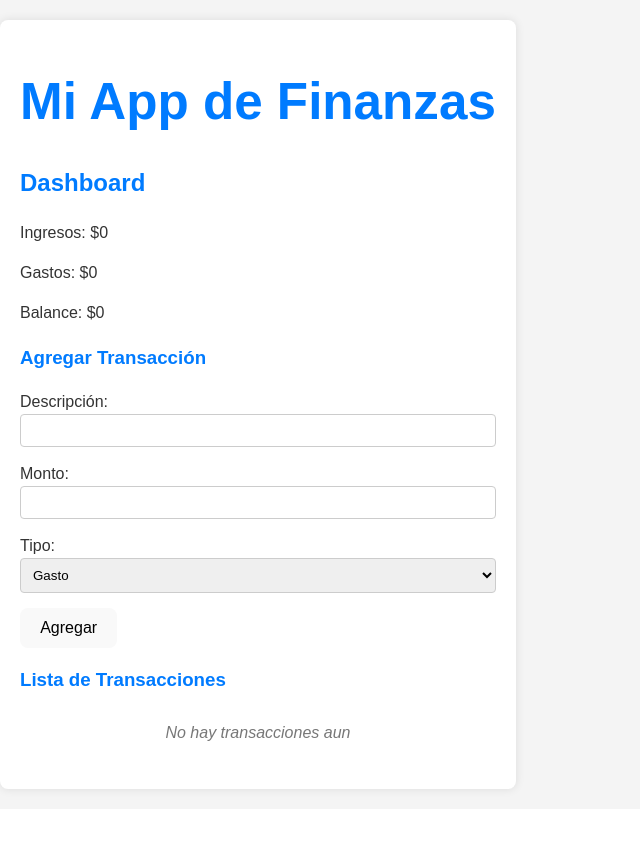
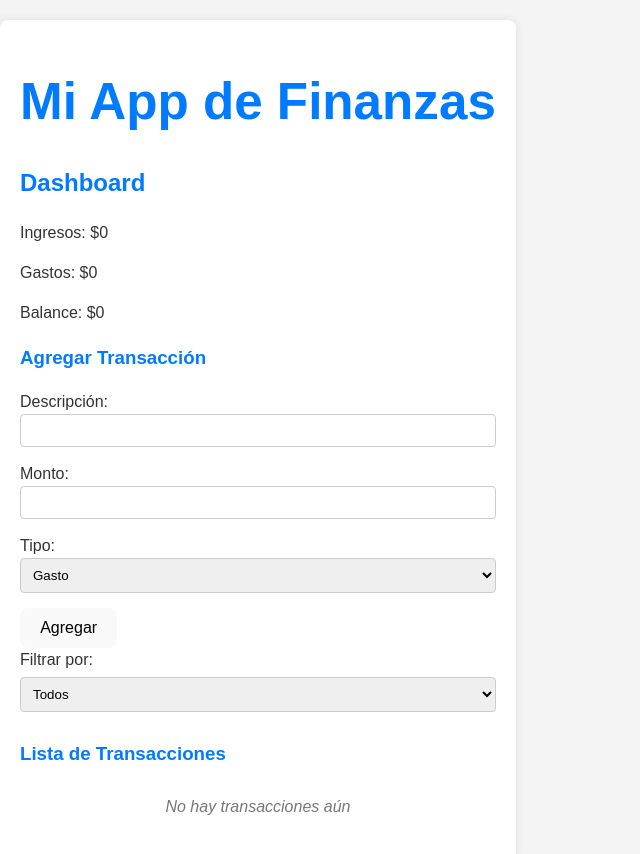
Before and after one commit to wrafael91/Finance-App, a React (Vite) app: page / in a window 1280 px wide. Shown: the top 854 px of the page, without its empty margins (0-640 px from the left). Before the commit the page ends 809 px from the top, so only its background shows below. Built offline with nearby package versions, Linux system fonts and the light colour scheme.

Commit message:
adding filters to transactions

```diff
--- a/src/App.jsx
+++ b/src/App.jsx
@@ -6,6 +6,7 @@ import './App.css';
 
 function App() {
   const [transactions, setTransactions] = useState([]);
+  const [filter, setFilter] = useState('all');
 
   const addTransaction = (newTransaction) => {
     const transaction = {
@@ -13,14 +14,22 @@ function App() {
       id: Date.now()
     };
     setTransactions([...transactions, transaction]);
+    console.log('Transacciones actuales:', [...transactions, transaction]);
   };
 
+  console.log('Filtro actual en App:', filter);
   return (
     <div className='container'>
       <h1>Mi App de Finanzas</h1>
       <Dashboard transactions={transactions} />
       <TransactionForm onAddTransaction={addTransaction} />
-      <TransactionList transactions={transactions} />
+        <label>Filtrar por:</label>
+          <select value={filter} onChange={(e) => setFilter(e.target.value)}>
+            <option value="all">Todos</option>
+            <option value="income">Ingresos</option>
+            <option value="expense">Gastos</option>
+          </select>
+      <TransactionList transactions={transactions} filter={filter}/>
     </div>
   );
 }
--- a/src/components/TransactionList.jsx
+++ b/src/components/TransactionList.jsx
@@ -1,16 +1,24 @@
-function TransactionList({transactions=[]}) {
+function TransactionList({transactions=[], filter}) {
+
+  const filteredTransactions = filter === 'all' ?
+    transactions : transactions.filter((transaction) => transaction.type === filter);
+
+    console.log('Transacciones filtradas:', filteredTransactions); // Verifica las transacciones filtradas
+    console.log('Filtro actual:', filter); // Verifica el valor del filtro
+
   return (
     <div>
       <h3>Lista de Transacciones</h3>
       <ul>
-        {(!transactions||transactions.length === 0) ? (
-          <li className="no-transactions">No hay transacciones aun</li>
+        {(!filteredTransactions||filteredTransactions.length === 0) ? (
+          <li className="no-transactions">No hay transacciones aún</li>
         ) : (
-          transactions.map((transaction) =>(
+          filteredTransactions.map((transaction) =>(
           <li key={transaction.id} className="transaction-item">
             <span className="transaction-description">{transaction.description}</span>
             <span className="transaction-amount">${transaction.amount}</span>
-            <span className={`transaction-type ${transaction.type}`}>{transaction.type === 'income' ? 'Ingreso' : 'Gasto'}</span>
+            <span className={`transaction-type ${transaction.type}`}>
+              {transaction.type === 'income' ? 'Ingreso' : 'Gasto'}</span>
           </li>
           ))
         )}
```
